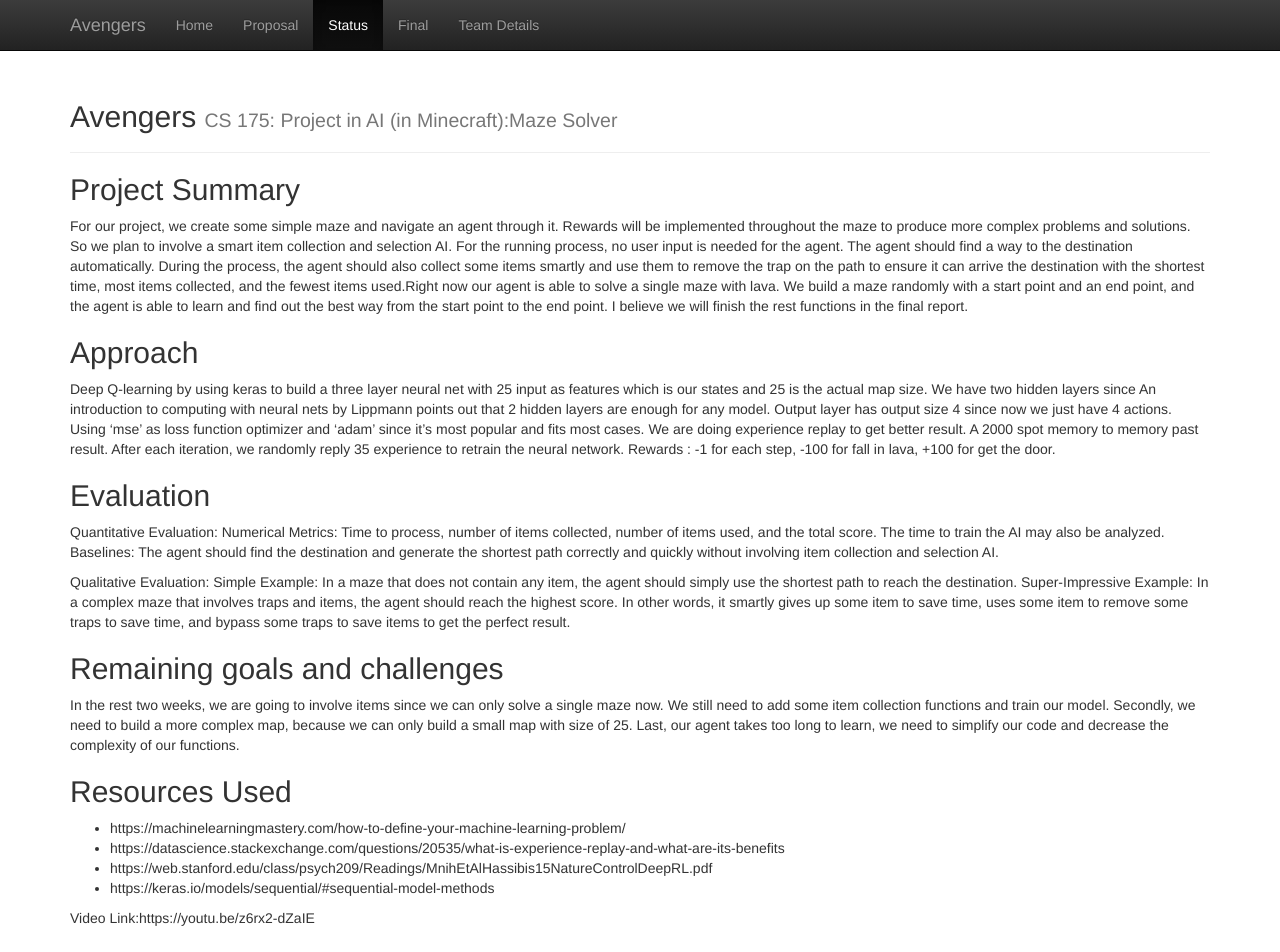
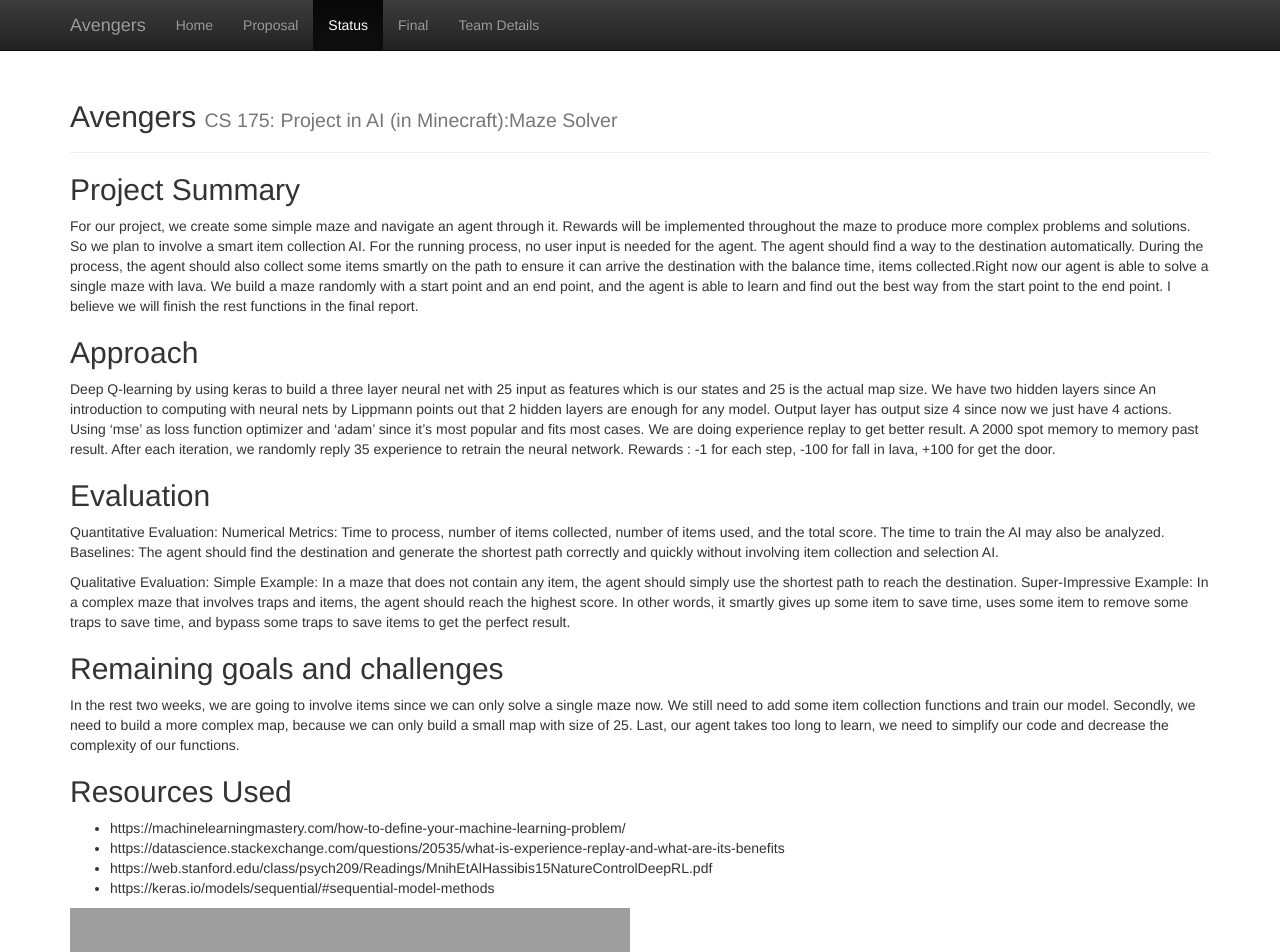
Before and after one commit to kexuejia911/Avengers, a Jekyll site: the page built from docs/status.md, in a window 1280 px wide and 1288 px high. Shown: the top 952 px of the window. Built offline with Jekyll 4.4.1, drawn with Linux system fonts in a browser that asks for light colours; grey boxes are pictures that could not be loaded.

Commit message:
Update status.md

```diff
--- a/docs/status.md
+++ b/docs/status.md
@@ -4,7 +4,7 @@ title: Status
 ---
 ## Project Summary
 
-For our project, we create some simple maze and navigate an agent through it. Rewards will be implemented throughout the maze to produce more complex problems and solutions. So we plan to involve a smart item collection and selection AI. For the running process, no user input is needed for the agent. The agent should find a way to the destination automatically. During the process, the agent should also collect some items smartly and use them to remove the trap on the path to ensure it can arrive the destination with the shortest time, most items collected, and the fewest items used.Right now our agent is able to solve a single maze with lava. We build a maze randomly with a start point and an end point, and the agent is able to learn and find out the best way from the start point to the end point. I believe we will finish the rest functions in the final report.
+For our project, we create some simple maze and navigate an agent through it. Rewards will be implemented throughout the maze to produce more complex problems and solutions. So we plan to involve a smart item collection AI. For the running process, no user input is needed for the agent. The agent should find a way to the destination automatically. During the process, the agent should also collect some items smartly on the path to ensure it can arrive the destination with the balance time, items collected.Right now our agent is able to solve a single maze with lava. We build a maze randomly with a start point and an end point, and the agent is able to learn and find out the best way from the start point to the end point. I believe we will finish the rest functions in the final report.
 
 ## Approach
 
@@ -30,4 +30,4 @@ In the rest two weeks, we are going to involve items since we can only solve a s
 - https://web.stanford.edu/class/psych209/Readings/MnihEtAlHassibis15NatureControlDeepRL.pdf
 - https://keras.io/models/sequential/#sequential-model-methods
 
-Video Link:https://youtu.be/z6rx2-dZaIE
+<iframe width="560" height="315" src="https://www.youtube.com/embed/z6rx2-dZaIE" frameborder="0" allow="accelerometer; autoplay; encrypted-media; gyroscope; picture-in-picture" allowfullscreen></iframe>
```
